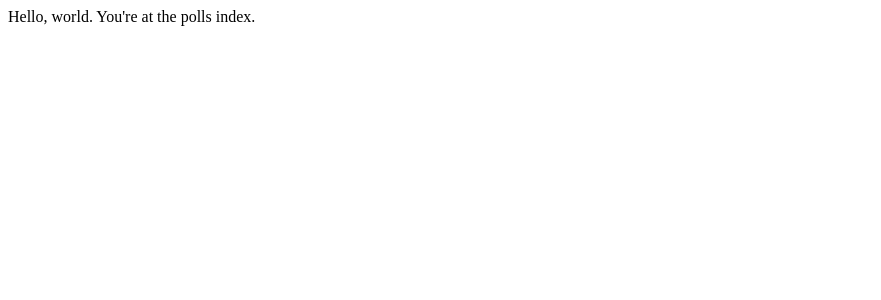
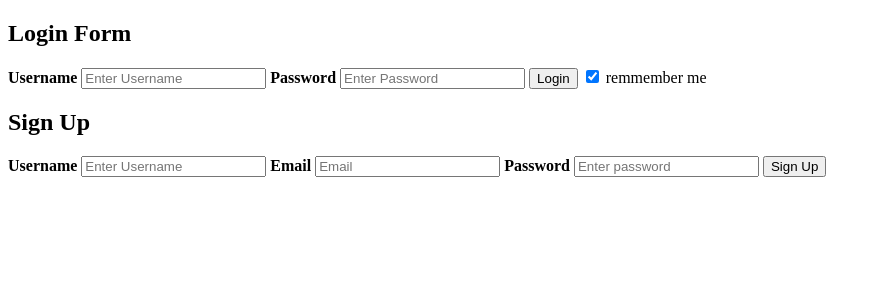
Before and after one commit to herman72/RbR_Edu, a Django app: page /rbrlog/ in a window 1280 px wide. Shown: the top 300 px of the page, without its empty margins (0-881 px from the left). Run offline with Django 3.2, Linux system fonts and the light colour scheme.

Commit message:
add login and signup box

```diff
--- a/rbrlog/templates/rbrlog/loginout.html
+++ b/rbrlog/templates/rbrlog/loginout.html
@@ -2,7 +2,7 @@
 <html>
 <body>
     <h2>Login Form</h2>
-        <form>
+        <form action="login" method="post">
                 <div class="container">
                     <label for="unam"><b>Username</b></label>
                     <input type="text" placeholder="Enter Username" name="unam" required>
--- a/rbrlog/urls.py
+++ b/rbrlog/urls.py
@@ -4,5 +4,6 @@ from . import views
 app_name = 'rbrlog'
 
 urlpatterns = [
-        path('', views.index, name='index')
+        path('', views.index, name='index'),
+        path('login', views.login_user, name='login'),
 ]
--- a/rbrlog/views.py
+++ b/rbrlog/views.py
@@ -4,4 +4,14 @@ from .models import User
 
 
 def index(request):
-    return HttpResponse("Hello, world. You're at the polls index.")
+    return render(request, template_name='rbrlog/loginout.html')
+
+
+
+def login_user(request):
+
+
+    print(request.POST)
+
+
+    return HttpResponse("Hi every one")
```
